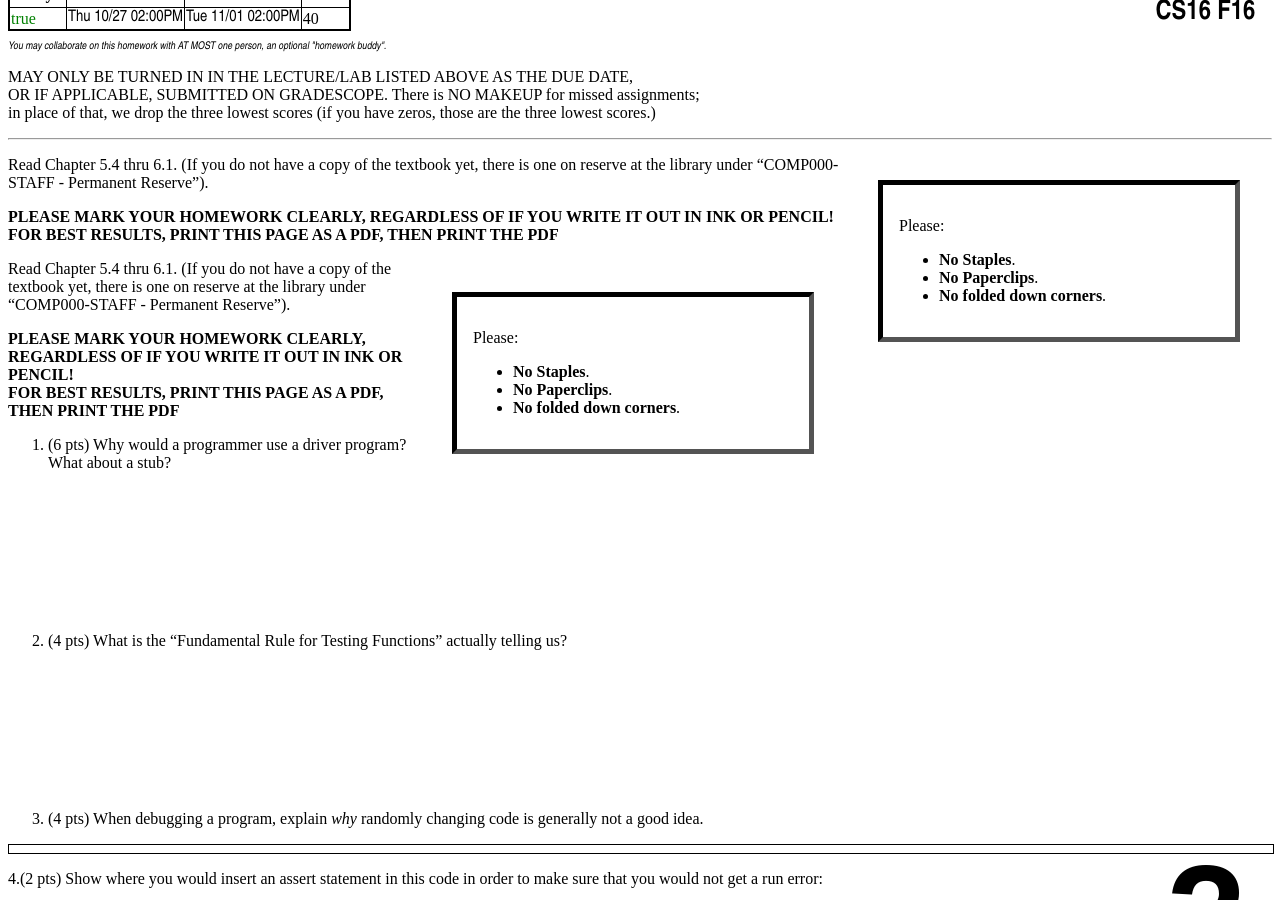
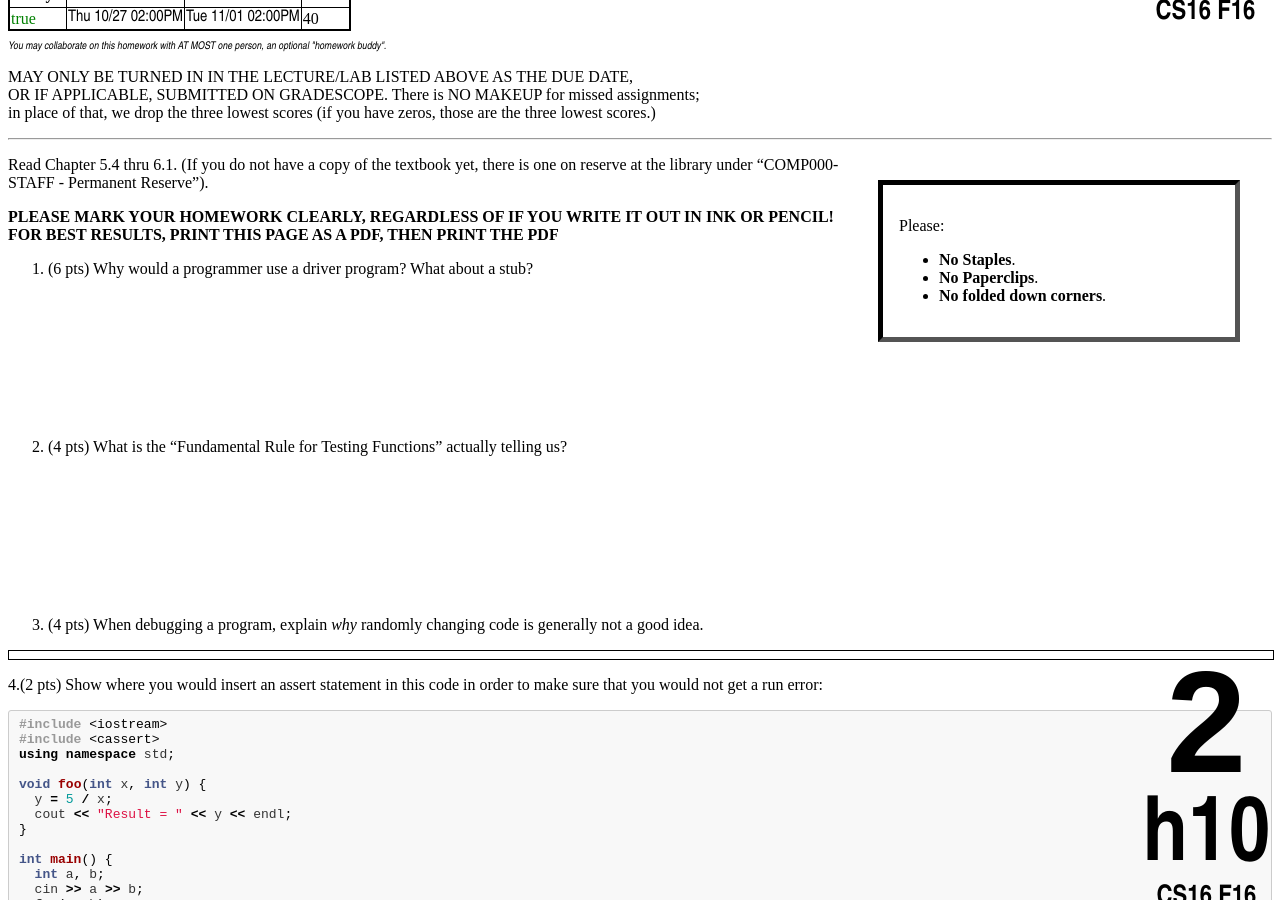
Before and after one commit to ucsb-cs16-s16/https-ucsb-cs16-s17.github.io, a Jekyll site: the page built from _hwk/h10.md, in a window 1280 px wide and 900 px high, scrolled down 322 px. Built offline with Jekyll 4.4.1, drawn with Linux system fonts in a browser that asks for light colours.

Commit message:
Update h10.md

```diff
--- a/_hwk/h10.md
+++ b/_hwk/h10.md
@@ -10,11 +10,7 @@ Read Chapter 5.4 thru 6.1. (If you do not have a copy of the textbook yet, there
 
 <b>PLEASE MARK YOUR HOMEWORK CLEARLY, REGARDLESS OF IF YOU WRITE IT OUT IN INK OR PENCIL!<br/>
 FOR BEST RESULTS, PRINT THIS PAGE AS A PDF, THEN PRINT THE PDF</b>
-{% include no_staples_box.html %}
-Read Chapter 5.4 thru 6.1. (If you do not have a copy of the textbook yet, there is one on reserve at the library under "COMP000-STAFF - Permanent Reserve").
 
-<b>PLEASE MARK YOUR HOMEWORK CLEARLY, REGARDLESS OF IF YOU WRITE IT OUT IN INK OR PENCIL!<br/>
-FOR BEST RESULTS, PRINT THIS PAGE AS A PDF, THEN PRINT THE PDF</b>
 1. (6 pts) Why would a programmer use a driver program? What about a stub?
 	<div style="margin-bottom:10em"></div>
 
```
